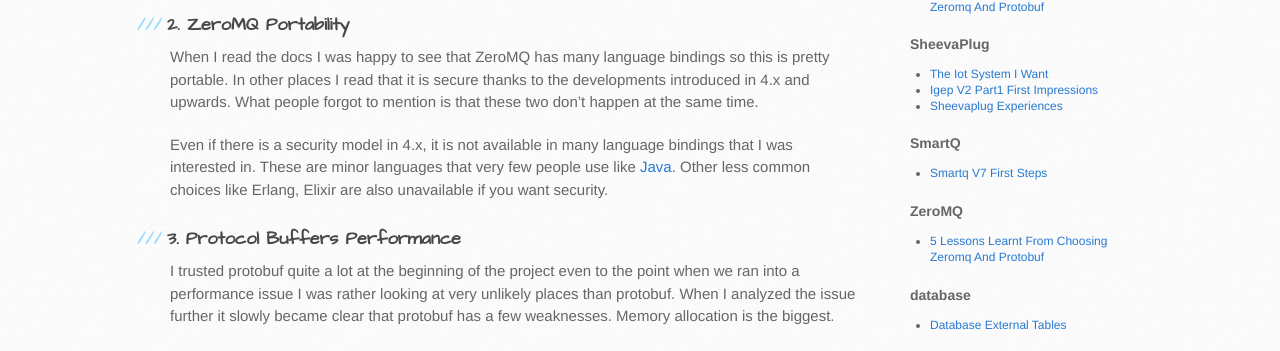
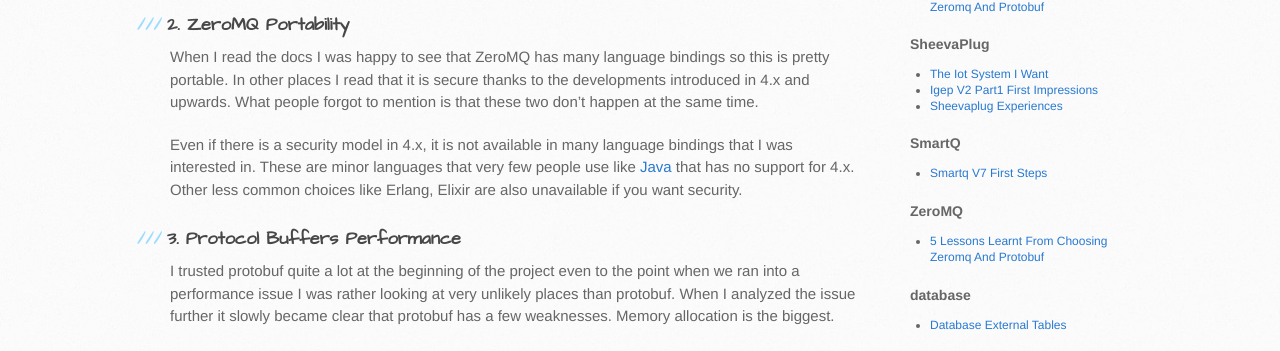
Before and after one commit to dbeck/dbeck.github.io, a Jekyll site: the page built from _posts/2015-09-17-5-lessons-learnt-from-choosing-zeromq-and-protobuf.markdown, in a window 1280 px wide. Shown: the part 1063-1414 px from the top of the page. Built offline with Jekyll 4.4.1, drawn with Linux system fonts in a browser that asks for light colours; Markdown is read by kramdown in place of the engine named in the settings.

Commit message:
fix typo

```diff
--- a/_posts/2015-09-17-5-lessons-learnt-from-choosing-zeromq-and-protobuf.markdown
+++ b/_posts/2015-09-17-5-lessons-learnt-from-choosing-zeromq-and-protobuf.markdown
@@ -38,7 +38,7 @@
 
 When I read the docs I was happy to see that ZeroMQ has many language bindings so this is pretty portable. In other places I read that it is secure thanks to the developments introduced in 4.x and upwards. What people forgot to mention is that these two don't happen at the same time.
 
-Even if there is a security model in 4.x, it is not available in many language bindings that I was interested in. These are minor languages that very few people use like [Java](http://zeromq.org/bindings:java). Other less common choices like Erlang, Elixir are also unavailable if you want security.
+Even if there is a security model in 4.x, it is not available in many language bindings that I was interested in. These are minor languages that very few people use like [Java](http://zeromq.org/bindings:java) that has no support for 4.x. Other less common choices like Erlang, Elixir are also unavailable if you want security.
 
 ### 3. Protocol Buffers Performance
 
```
